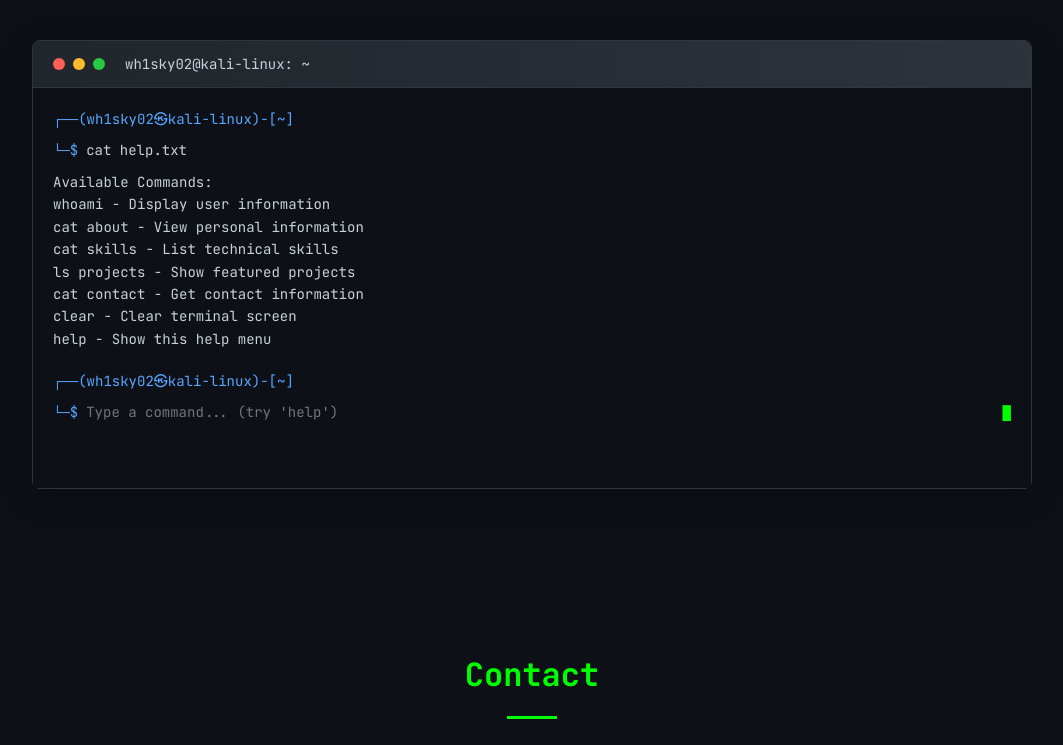
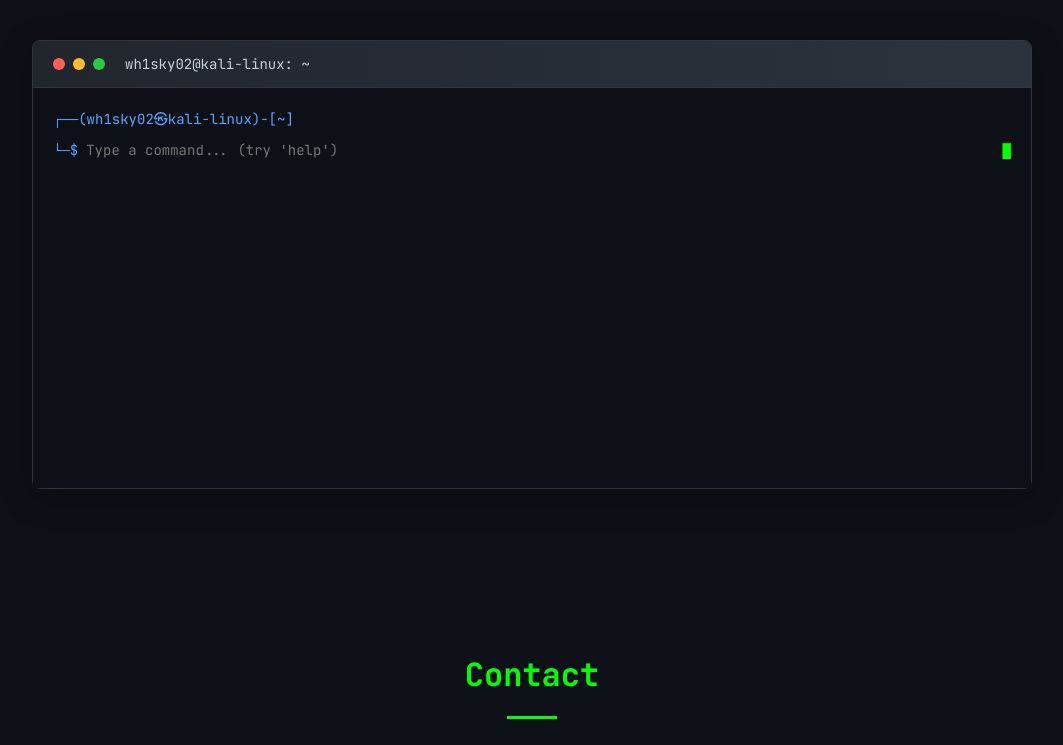
Before and after one commit to wh1sky02/wh1sky02.github.io, a plain HTML site: page index.html in a window 1280 px wide. Shown: the part 2840-3585 px from the top of the page, without its empty margins (108-1171 px from the left). Drawn offline with Linux system fonts and the light colour scheme.

Commit message:
Remove default terminal commands from display

```diff
--- a/index.html
+++ b/index.html
@@ -163,24 +163,6 @@
                 <div class="terminal-title">wh1sky02@kali-linux: ~</div>
             </div>
             <div class="terminal-body" id="terminal">
-                <div class="terminal-line">
-                    <span class="prompt">┌──(wh1sky02㉿kali-linux)-[~]</span>
-                </div>
-                <div class="terminal-line">
-                    <span class="prompt">└─$</span> cat help.txt
-                </div>
-                <div class="terminal-output">
-                    <div class="help-text">
-                        <p><span class="command">Available Commands:</span></p>
-                        <p>  <span class="cmd">whoami</span>          - Display user information</p>
-                        <p>  <span class="cmd">cat about</span>       - View personal information</p>
-                        <p>  <span class="cmd">cat skills</span>      - List technical skills</p>
-                        <p>  <span class="cmd">ls projects</span>     - Show featured projects</p>
-                        <p>  <span class="cmd">cat contact</span>     - Get contact information</p>
-                        <p>  <span class="cmd">clear</span>           - Clear terminal screen</p>
-                        <p>  <span class="cmd">help</span>            - Show this help menu</p>
-                    </div>
-                </div>
                 <div class="command-input-section">
                     <div class="terminal-line">
                         <span class="prompt">┌──(wh1sky02㉿kali-linux)-[~]</span>
```
